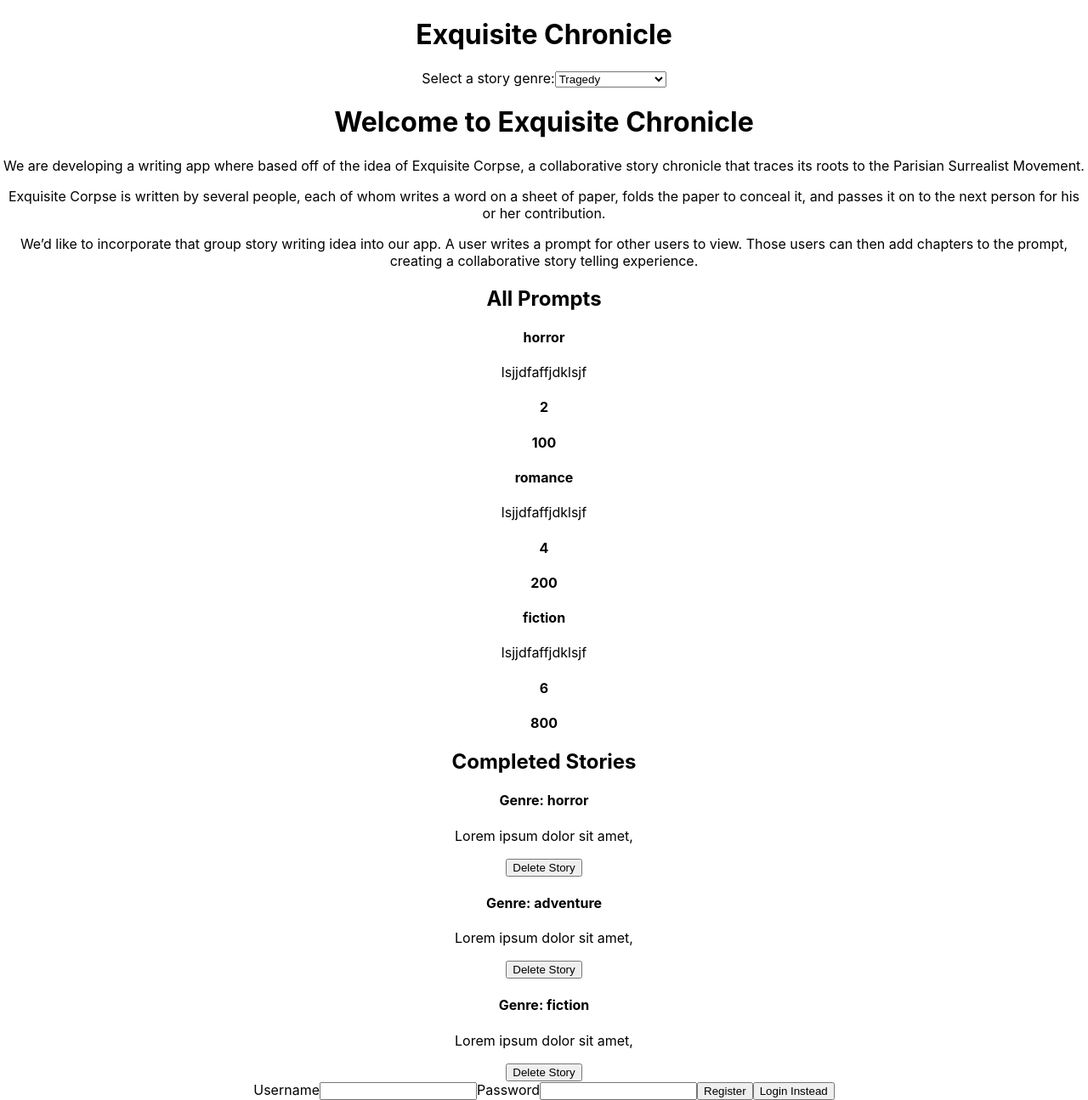
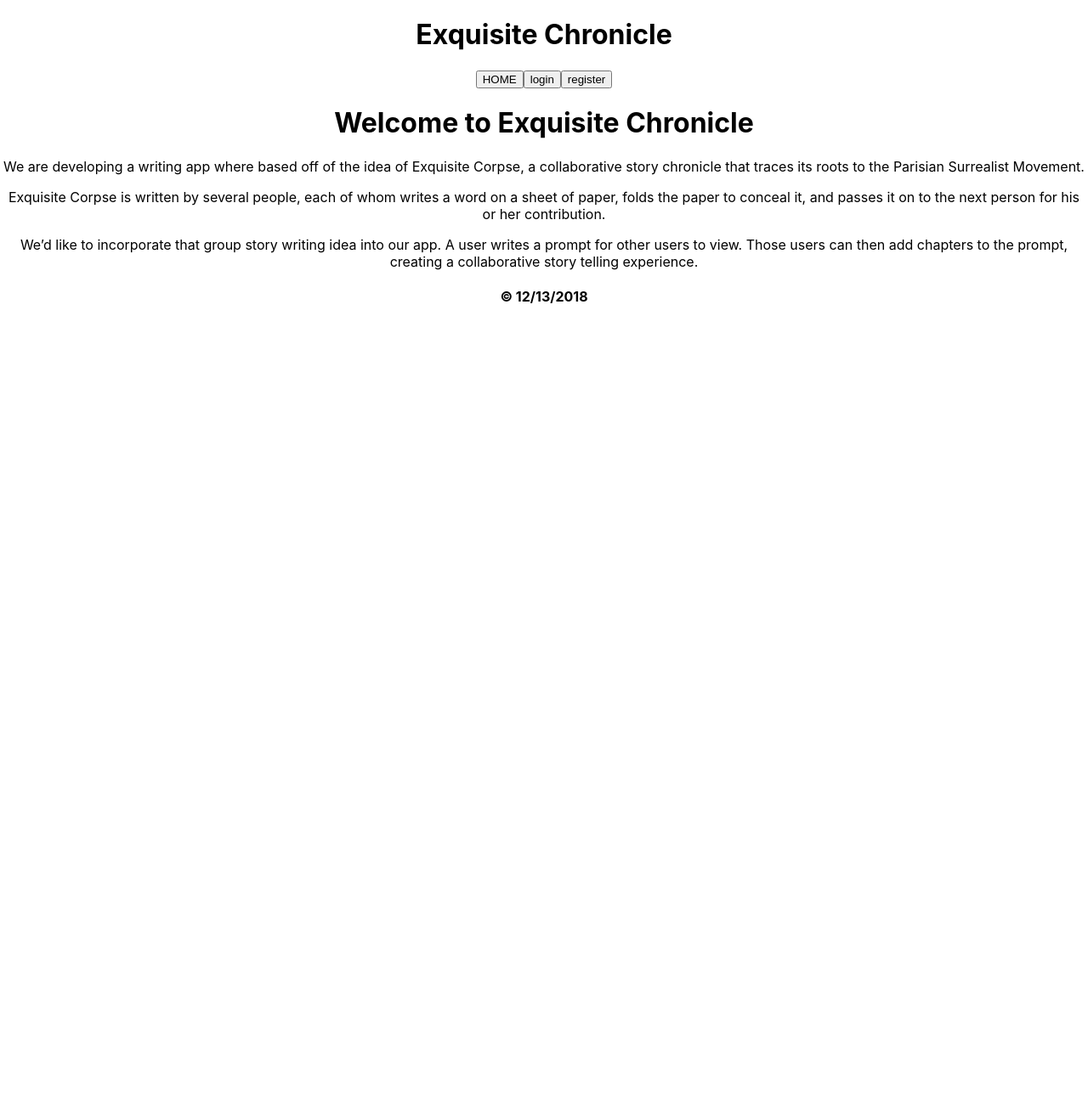
Before and after one commit to EJLugo/exquisite-chronicle, a React (Create React App) app in the folder client/: page / in a window 1280 px wide. Shown: the whole page at 85% size. After the commit the page ends 800 px from the top, so only its background shows below. Built offline with nearby package versions, Linux system fonts and the light colour scheme.

Commit message:
added footer and render user views

```diff
--- a/client/src/App.js
+++ b/client/src/App.js
@@ -8,6 +8,9 @@ import Welcome from './components/Welcome';
 import Dropdown from './components/Dropdown';
 import ViewCompletedStories from './components/ViewCompletedStories';
 import ViewAllPrompts from './components/ViewAllPrompts';
+import NavBar from './components/NavBar';
+import Footer from './components/Footer';
+import PromptForm from './components/PromptForm';
 
 class App extends Component {
   constructor(props) {
@@ -16,29 +19,17 @@ class App extends Component {
       currentUser: null,
       formData: {
         username: '',
-        password: ''
+        password: '',
+        date: ''
       },
-      userView: 'register',
+      userView: 'welcome',
       loggedIn: false,
       token: null,
 
     };
     this.handleChange = this.handleChange.bind(this);
     this.renderUserview = this.renderUserview.bind(this);
-  }
-
-  swapUserForm(){
-    this.setState(prevState => {
-      let view;
-      if(prevState.userView === 'register'){
-        view = 'login';
-      }else{
-        view = 'register';
-      }
-      return {
-        userView: view
-      }
-    });
+    this.setView = this.setView.bind(this);
   }
 
   handleChange(event) {
@@ -53,17 +44,22 @@ class App extends Component {
 
   renderUserview() {
     const { userView, formData } = this.state;
-    const { username, password } = formData;
-    if (userView === 'register') {
+    const { username, password, date } = formData;
+    switch (userView) {
+
+    case 'register':
       return (
         <RegisterForm
           handleChange={this.handleChange}
           username={username}
           password={password}
+          date={date}
           swapUserForm={this.swapUserForm}
         />
       );
-    } else {
+    break;
+
+    case 'login':
       return (
         <LoginForm
           handleChange={this.handleChange}
@@ -72,7 +68,17 @@ class App extends Component {
           swapUserForm={this.swapUserForm}
         />
       );
+    break;
+
+    default:
+      return <Welcome />
     }
+  }
+
+  setView(view){
+    this.setState({
+      userView: view
+    });
   }
 
   render() {
@@ -80,23 +86,9 @@ class App extends Component {
     return (
       <div className="App">
         <h1>Exquisite Chronicle</h1>
-        <Dropdown />
-        <Welcome />
-        <ViewAllPrompts />
-        <ViewCompletedStories />
-      {/* if currentUser is true, show username */}
-        {currentUser && (
-          <div>
-            The current user is: {currentUser.username}
-          </div>
-        )}
-      {/* if loggedIn is true, */}
-        {loggedIn ? (
-          <Fragment>
-            <Welcome />
-          </Fragment>
-        ) : this.renderUserview()
-        }
+        <NavBar handleViewChange={this.setView}/>
+        {this.renderUserview()}
+        <Footer />
       </div>
     );
   }
--- a/client/src/components/Dropdown.js
+++ b/client/src/components/Dropdown.js
@@ -24,7 +24,7 @@ handleChange(e){
             <select className='dropdownList' value={this.state.value} onChange={this.handleChange}>
               {
                 this.state.storyGenres.map(genre =>(
-                  <option key={genre.id}
+                  <option key={genre}
                           value={genre}
                     >{genre}</option>
                 ))
--- /dev/null
+++ b/client/src/components/Footer.js
@@ -0,0 +1,17 @@
+import React, {Component} from 'react';
+
+export default class Footer extends Component {
+  constructor(props) {
+    super(props);
+    this.state = {
+      date: new Date().toLocaleDateString()
+    };
+  }
+  render() {
+    return (
+      <footer>
+        <h4>{`\xA9 ${this.state.date}`}</h4>
+      </footer>
+    );
+  }
+}
--- a/client/src/components/LoginForm.js
+++ b/client/src/components/LoginForm.js
@@ -30,10 +30,5 @@ export default (props) => (
       type="submit"
       value="Login"
     />
-
-    <button
-      // onClick={props.swapUserForm}
-      >Register Instead</button>
-
   </form>
 )
--- /dev/null
+++ b/client/src/components/NavBar.js
@@ -0,0 +1,11 @@
+import React from 'react';
+
+export default function NavBar(props){
+  return(
+    <nav>
+      <button onClick={() => props.handleViewChange('welcome')}>HOME</button>
+      <button onClick={() => props.handleViewChange('login')}>login</button>
+      <button onClick={() => props.handleViewChange('register')}>register</button>
+    </nav>
+  )
+}
--- /dev/null
+++ b/client/src/components/PromptForm.js
@@ -0,0 +1,22 @@
+import React from 'react';
+
+export default function PromptForm(){
+  return(
+    <form
+      className='prompt-form'
+      onSubmit={console.log('test')}
+      >
+      <label>Enter a new chapter to the story: </label>
+      <input
+        type='text'
+        id='newChapter'
+        name='newChapter'
+      />
+      <input
+        type='submit'
+        value='submit'
+      />
+    </form>
+  )
+
+}
--- a/client/src/components/RegisterForm.js
+++ b/client/src/components/RegisterForm.js
@@ -21,11 +21,15 @@ export default (props) => (
       // onChange={props.handleChange}
       // value={props.password}
     />
-
+    <label>D.O.B</label>
+    <input
+      type="date"
+      id="date"
+      name="date"
+      onChange={props.handleChange}
+      value={props.date}
+    />
 
     <input type="submit" value="Register" />
-    <button
-      // onClick={props.swapUserForm}
-      >Login Instead</button>
   </form>
 )
```
